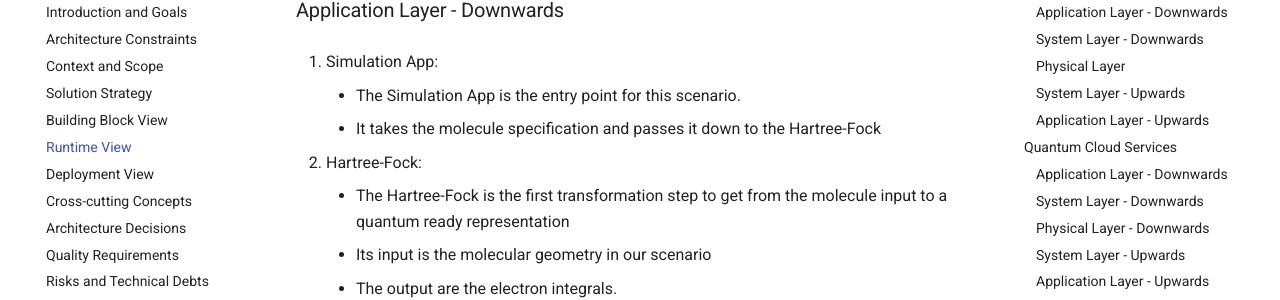
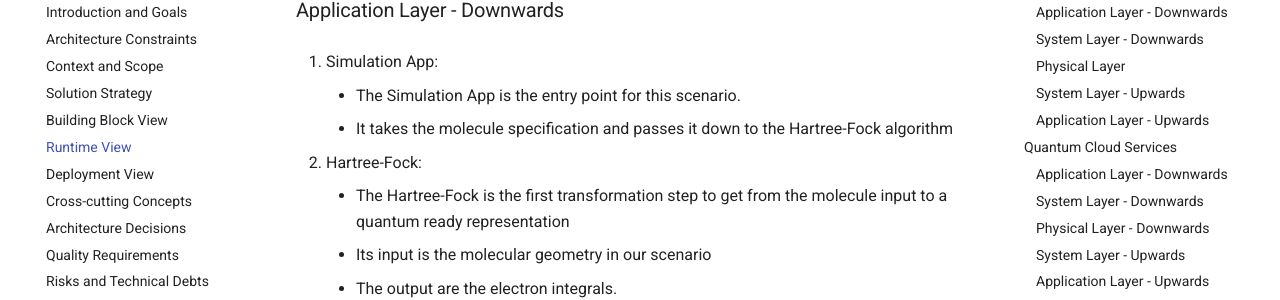
Before and after one commit to FullStaQD/architecture, an MkDocs documentation site: the page built from docs/06_runtime_view.md, in a window 1280 px wide and 900 px high, scrolled down 1426 px. Shown: the part 141-441 px from the top of the window. Built offline with MkDocs 1.6.1 and Material for MkDocs 9.7.7, drawn with Linux system fonts in a browser that asks for light colours.

Commit message:
Update docs/06_runtime_view.md
Co-authored-by: Max Schweikart <60352933+schweikart@users.noreply.github.com>
Signed-off-by: RinorKIT <tc4656@kit.edu>

```diff
--- a/docs/06_runtime_view.md
+++ b/docs/06_runtime_view.md
@@ -26,7 +26,7 @@ It has the following specifications:
 
 1. Simulation App:
     - The Simulation App is the entry point for this scenario.
-    - It takes the molecule specification and passes it down to the Hartree-Fock
+    - It takes the molecule specification and passes it down to the Hartree-Fock algorithm
 
 2. Hartree-Fock:
     - The Hartree-Fock is the first transformation step to get from the molecule input to a quantum ready representation
```
